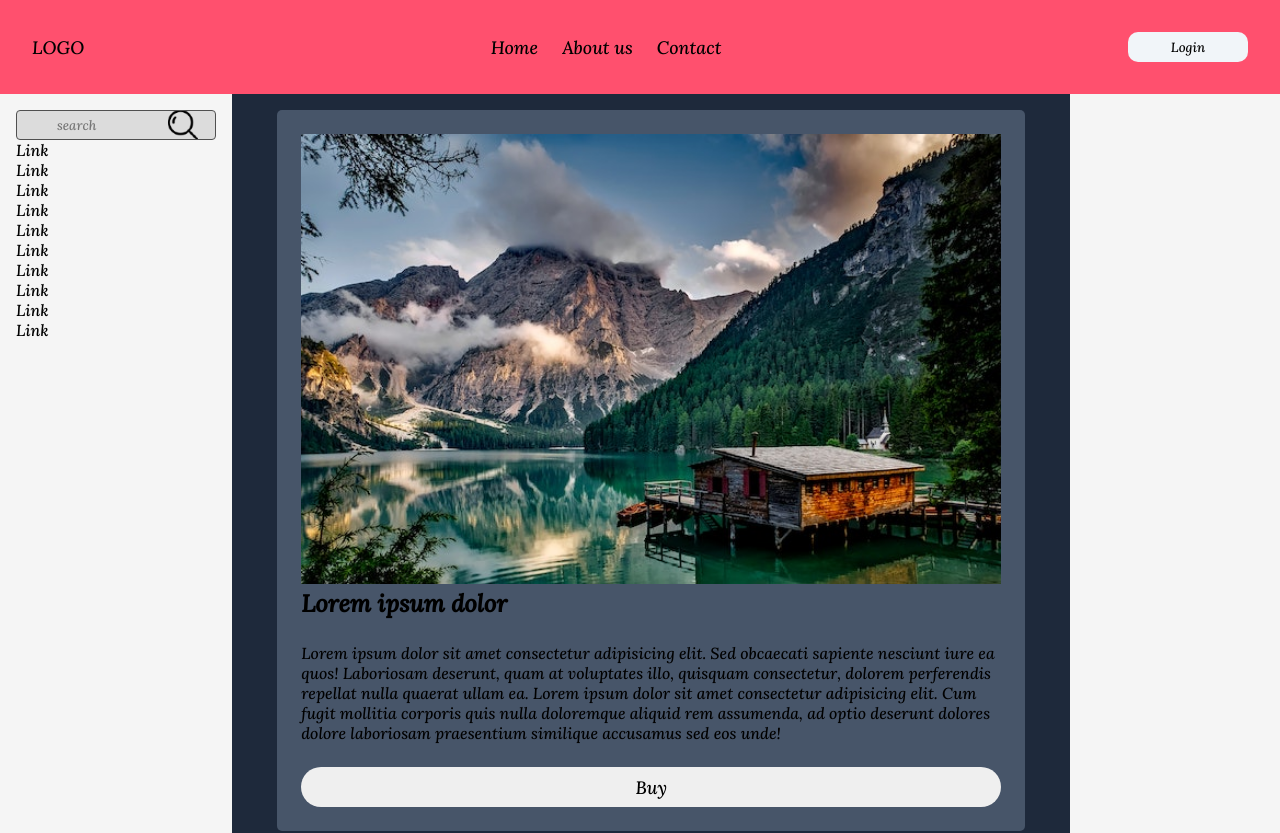
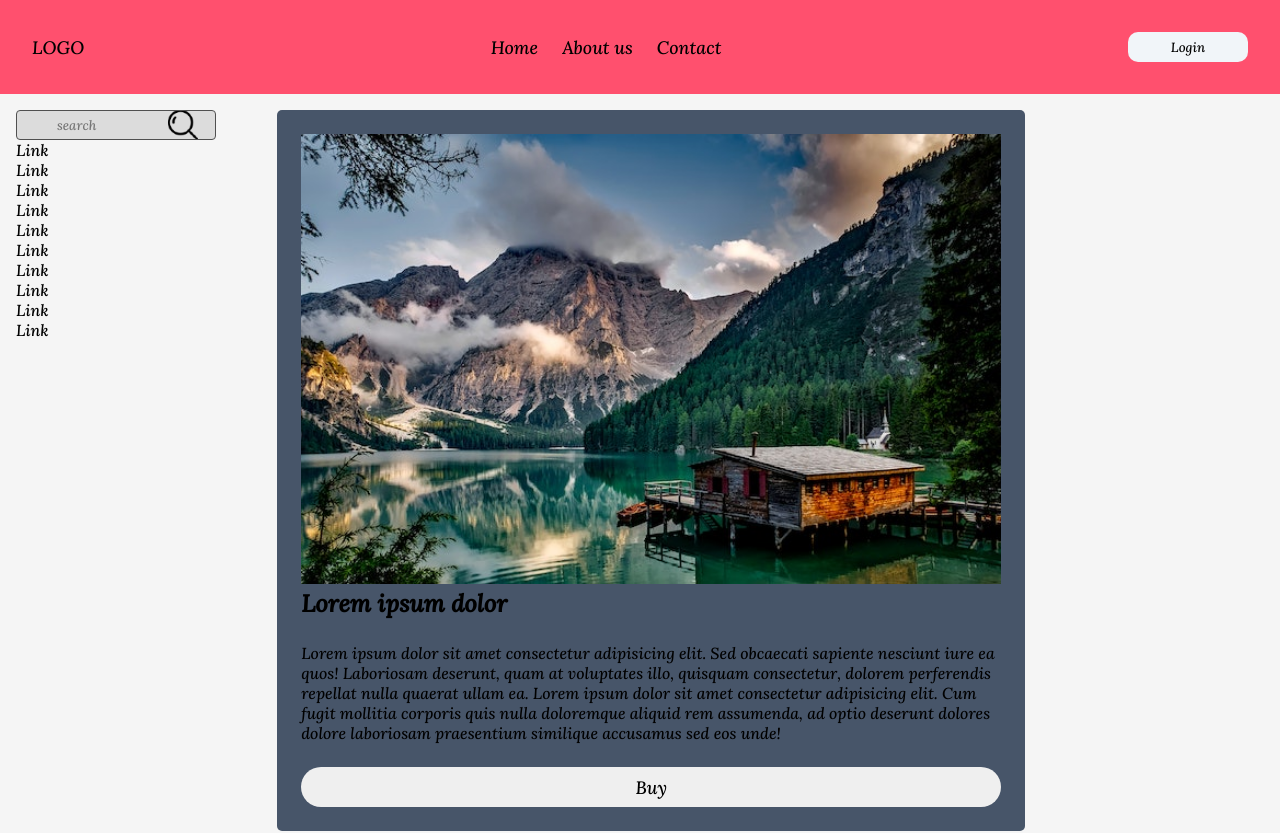
Before and after one commit to Danai24/Indie-projekt, a plain HTML site: page more.html in a window 1280 px wide. Shown: the top 833 px of the page. Drawn offline with Linux system fonts and the light colour scheme.

Commit message:
add more.css

```diff
--- a/more.css
+++ b/more.css
@@ -10,7 +10,7 @@ img{
 
 .cards{
     padding: 1rem;
-    background: #1E293B;
+    /* background: #1E293B; */
     display:flex;
     flex-wrap:wrap;
     gap:2rem;
```
